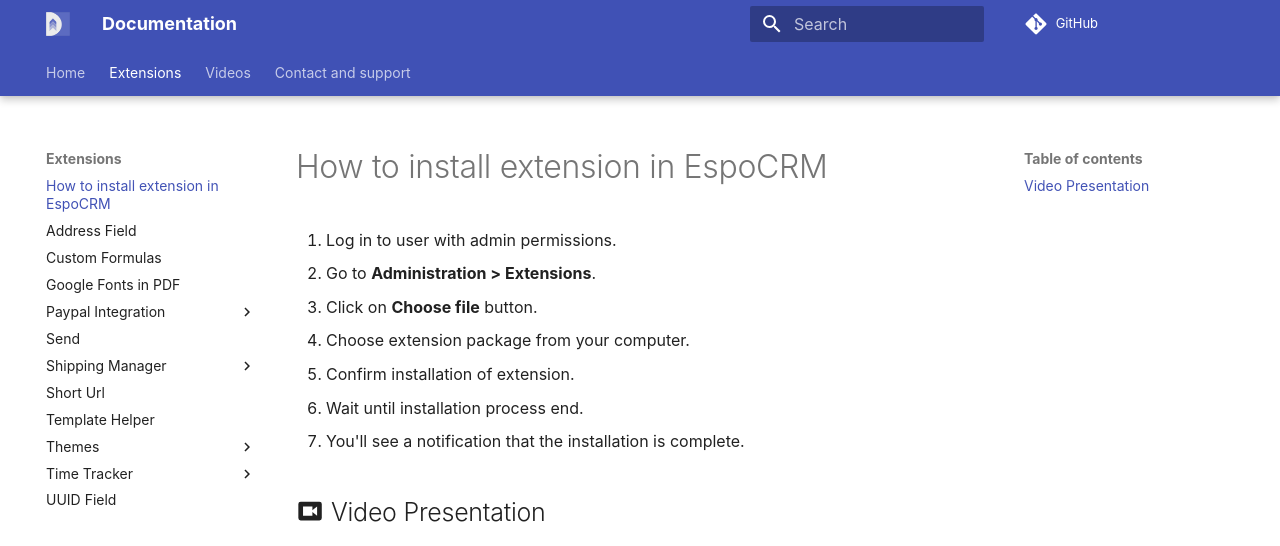
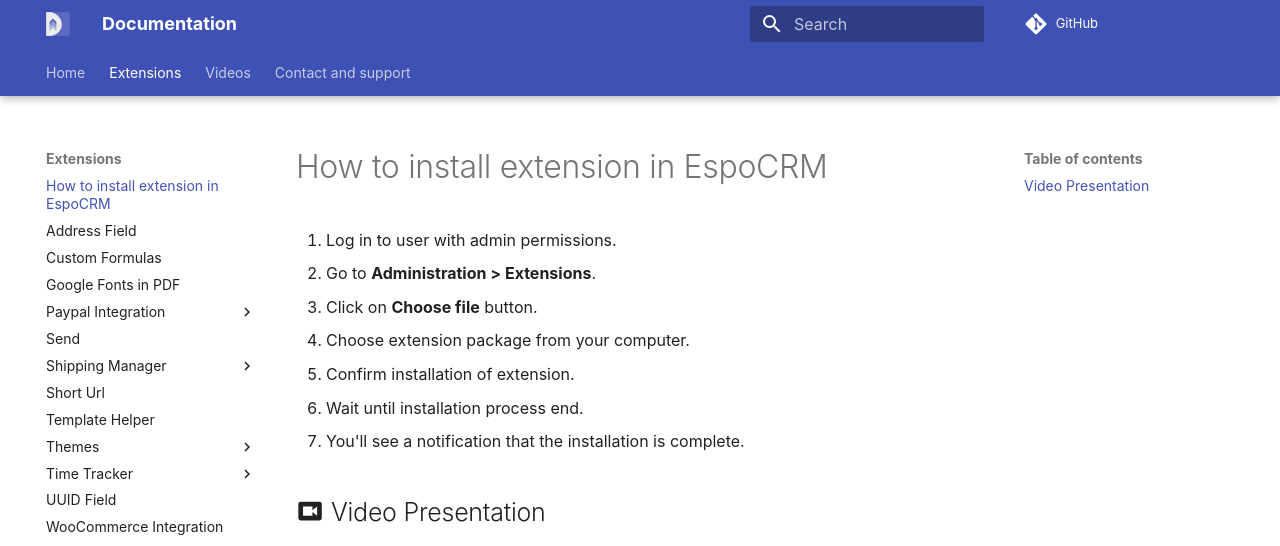
Before and after one commit to dubas-pro/documentation, an MkDocs documentation site: the page built from docs/extensions/how-to-install.md, in a window 1280 px wide and 1063 px high. Shown: the top 546 px of the window. Built offline with MkDocs 1.6.1 and Material for MkDocs 9.7.7, drawn with Linux system fonts in a browser that asks for light colours; some web fonts are replaced; comment, search, counter and statistics services are not loaded; grey boxes are pictures that could not be loaded.

Commit message:
adjust navigation

```diff
--- a/mkdocs.yml
+++ b/mkdocs.yml
@@ -82,6 +82,7 @@
             - 'Time Trackers': 'extensions/time-tracker/time-trackers.md'
             - 'Time Sessions': 'extensions/time-tracker/time-sessions.md'
         - 'UUID Field': 'extensions/uuid.md'
+        - 'WooCommerce Integration': 'extensions/woocommerce/index.md'
     - 'Videos':
         - 'How to create email template': 'videos/how-to-create-email-template.md'
     - 'Contact and support':
```
